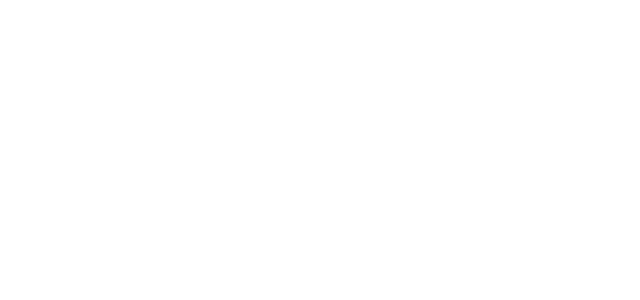
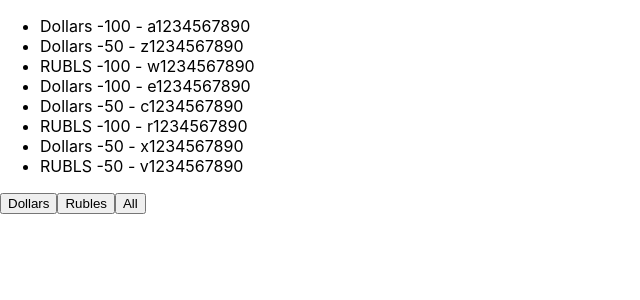
Before and after one commit to ArtyomKub/homework-filter, a React (Create React App) app: page / in a window 1280 px wide. Shown: the top 300 px of the page, without its empty margins (0-640 px from the left). Built offline with nearby package versions, Linux system fonts and the light colour scheme.

Commit message:
Create three button tag for filtration state money. Add ul-list with used moneyArray

```diff
--- a/src/App.tsx
+++ b/src/App.tsx
@@ -15,9 +15,23 @@
     ])
 
     return (
-        <div className="App">
+        <>
+            <ul>
+                {money.map((moneyArray, index) => {
+                    return (
+                        <li key={index}>
+                            <span>{moneyArray.banknots} -</span>
+                            <span>{moneyArray.value} -</span>
+                            <span>{moneyArray.number}</span>
+                        </li>
+                )
+                })}
+            </ul>
+            <button>Dollars</button>
+            <button>Rubles</button>
+            <button>All</button>
 
-        </div>
+        </>
     );
 }
 
```
